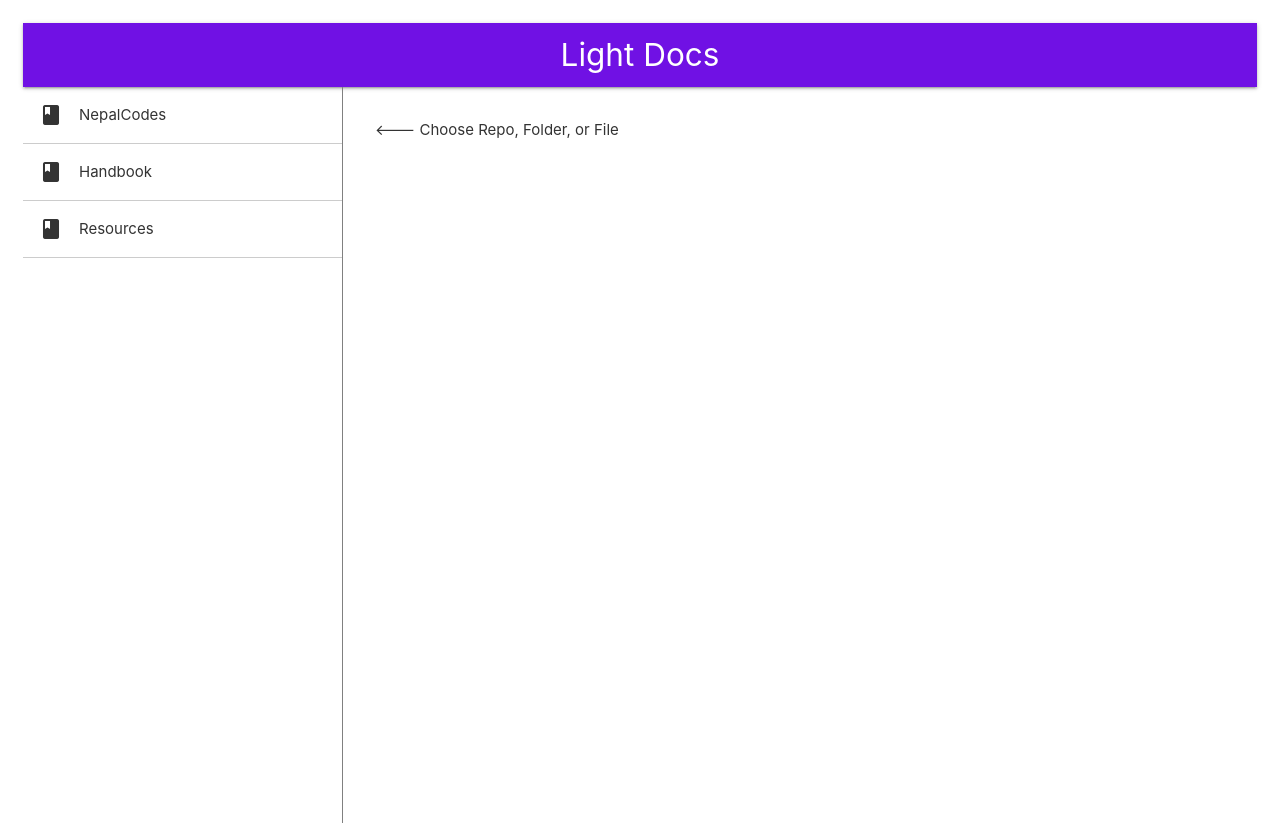
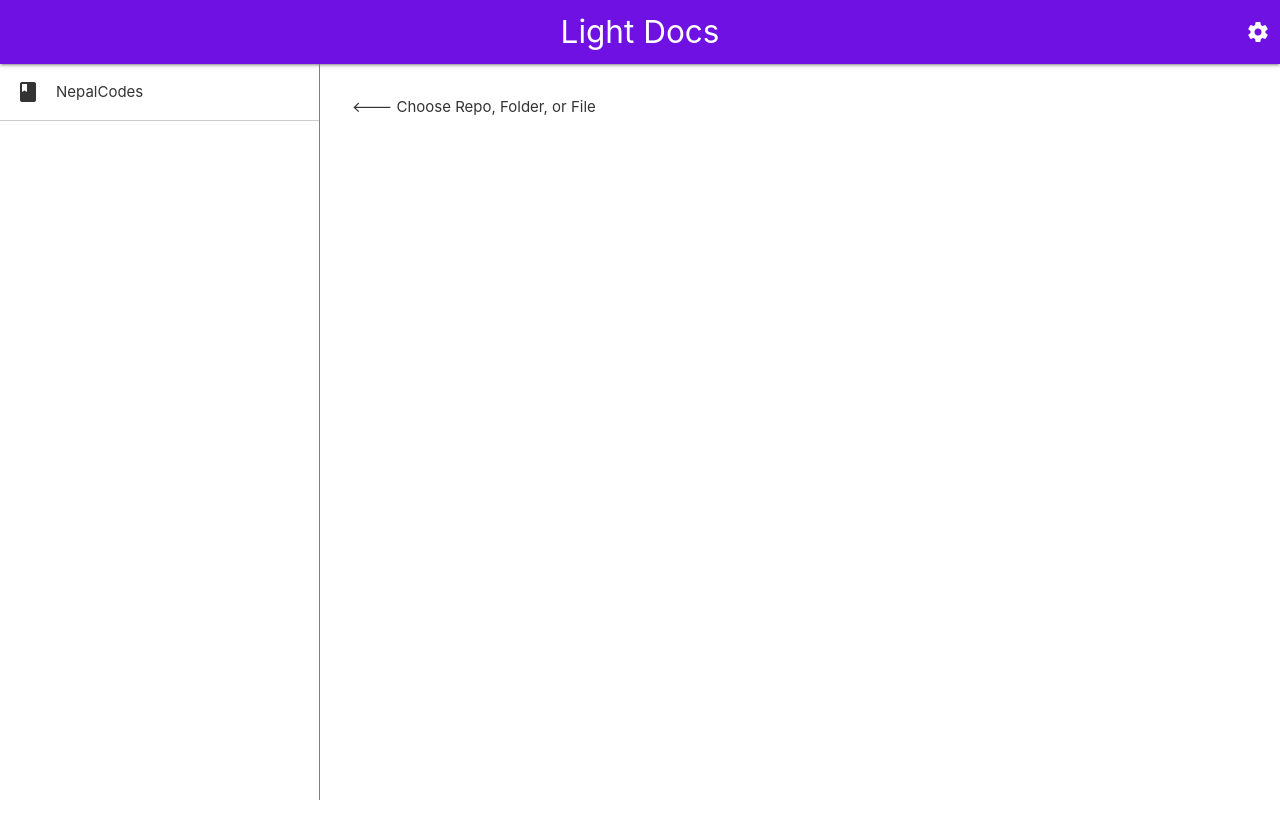
Before and after one commit to binamkayastha/light-docs, a Svelte app: page / in a window 1280 px wide. After the commit the page ends 800 px from the top, so only its background shows below. Built offline with nearby package versions, Linux system fonts and the light colour scheme.

Commit message:
Add config setting dialog to update config via URL
Update CSS
Create a store for config

```diff
--- a/public/global.css
+++ b/public/global.css
@@ -1,14 +1,6 @@
 html,
 body {
-  position: relative;
-  width: 100%;
-  height: 100%;
-}
-
-body {
   color: #333;
-  margin: 0;
-  padding: 8px;
   box-sizing: border-box;
   font-family: -apple-system, BlinkMacSystemFont, "Segoe UI", Roboto,
     Oxygen-Sans, Ubuntu, Cantarell, "Helvetica Neue", sans-serif;
--- a/public/index.html
+++ b/public/index.html
@@ -4,10 +4,25 @@
     <meta charset="utf-8" />
     <meta name="viewport" content="width=device-width,initial-scale=1" />
 
-    <title>Svelte app</title>
+    <title>Light Docs</title>
 
     <link rel="icon" type="image/png" href="/favicon.png" />
+    <!-- Compiled and minified CSS -->
+    <link
+      rel="stylesheet"
+      href="https://cdnjs.cloudflare.com/ajax/libs/materialize/1.0.0/css/materialize.min.css"
+    />
+
+    <!-- Compiled and minified JavaScript -->
+    <script src="https://cdnjs.cloudflare.com/ajax/libs/materialize/1.0.0/js/materialize.min.js"></script>
+    <!-- Icons -->
+    <link
+      href="https://fonts.googleapis.com/icon?family=Material+Icons"
+      rel="stylesheet"
+    />
+
     <link rel="stylesheet" href="/global.css" />
+
     <link rel="stylesheet" href="/build/bundle.css" />
 
     <script defer src="/build/bundle.js"></script>
--- a/src/App.svelte
+++ b/src/App.svelte
@@ -1,50 +1,32 @@
 <script>
-  // Poor persons livereload xD
-  //   setTimeout(function () {
-  //     window.location.reload(1);
-  //   }, 3000);
-  ////  }, 10000);
+  document.addEventListener("DOMContentLoaded", function() {
+    var elems = document.querySelectorAll(".modal");
+    var instances = M.Modal.init(elems, {});
+  });
 
   // Potentially use githubs markdown procesor instead
   // Potentially add mermaid plugin
   // https://www.npmjs.com/search?q=keywords%3Amarkdown-it-plugin%20mermaid
   import * as marked from "marked";
   import SidebarItem from "./components/SidebarItem.svelte";
+  import ConfigButton from "./components/ConfigButton.svelte";
+  import { config } from "./configStore.js";
 
-  let githubRepos = [
-    {
-      type: "repo",
-      name: "NepalCodes",
-      download_url:
-        "https://api.github.com/repos/nepalcodes/nepal-codes.github.io/contents/docs"
-    },
-    {
-      type: "repo",
-      name: "Handbook",
-      download_url: "https://api.github.com/repos/nepalcodes/handbook/contents/"
-    },
-    {
-      type: "repo",
-      name: "Resources",
-      download_url:
-        "https://api.github.com/repos/nepalcodes/resources/contents/"
-    }
-  ];
-  $: githubRepoURLs = githubRepos.map(repo => repo.download_url);
-  $: githubOneFolderAboveDocURLs = githubRepos.map(repo =>
+  $: githubRepoURLs = $config["githubRepos"].map(repo => repo.download_url);
+  $: githubOneFolderAboveDocURLs = $config["githubRepos"].map(repo =>
     repo.download_url
       .split("/")
       .slice(0, repo.download_url.split("/").length - 1)
       .join("/")
   );
   let currentFolderURL = "";
-  let sidebarItems = githubRepos;
+  $: sidebarItems = $config["githubRepos"];
   let mdFile = "<--- Choose Repo, Folder, or File";
 
   async function updateSidebar(url) {
     if (githubOneFolderAboveDocURLs.includes(url)) {
       console.log("Updating Sidebar to GithubRepos");
-      sidebarItems = githubRepos;
+      sidebarItems = $config["githubRepos"];
       return;
     }
     console.log("Updating Sidebar files and folders in this URL: " + url);
@@ -67,7 +49,8 @@
 
   async function updateDocWindow(url) {
     console.log("Updating Documentation Window with this url: " + url);
-    const rawMDFile = await getMDFile(url);
+    const responsePromise = await fetch(url);
+    const rawMDFile = await responsePromise.text();
     mdFile = marked.default(rawMDFile);
     // Todo sanitize output HTML
     // https://www.npmjs.com/package/marked
@@ -75,22 +58,9 @@
     // sanitize library, like DOMPurify (recommended), sanitize-html or insane
     // on the output HTML! 🚨
   }
-
-  async function getMDFile(url) {
-    const responsePromise = await fetch(url);
-    const rawMDFile = await responsePromise.text();
-    return rawMDFile;
-  }
 </script>
 
 <style>
-  main {
-    text-align: center;
-    padding: 1em;
-    max-width: 240px;
-    margin: 0 auto;
-  }
-
   h1 {
     color: #ff3e00;
     text-transform: uppercase;
@@ -98,11 +68,6 @@
     font-weight: 100;
   }
 
-  @media (min-width: 640px) {
-    main {
-      max-width: none;
-    }
-  }
   #sidebar {
     width: 320px;
     flex-shrink: 0;
@@ -118,24 +83,12 @@
   }
 </style>
 
-<svelte:head>
-  <!-- Compiled and minified CSS -->
-  <link
-    rel="stylesheet"
-    href="https://cdnjs.cloudflare.com/ajax/libs/materialize/1.0.0/css/materialize.min.css" />
-
-  <!-- Icons -->
-  <link
-    href="https://fonts.googleapis.com/icon?family=Material+Icons"
-    rel="stylesheet" />
-
-</svelte:head>
-
 <main>
   <div style="display: flex; flex-direction: column; min-height: 100vh;">
     <nav style="background-color: #7011e4;">
       <div class="nav-wrapper">
         <a href="#" class="brand-logo center">Light Docs</a>
+        <ConfigButton />
       </div>
     </nav>
 
--- /dev/null
+++ b/src/components/ConfigButton.svelte
@@ -0,0 +1,48 @@
+<script>
+  import { config } from "../configStore.js";
+  function onSave() {
+    $config = JSON.parse(document.getElementById("config-textarea").value);
+    console.log("/?config=" + encodeURI(JSON.stringify($config)));
+    window.location = "/?config=" + encodeURI(JSON.stringify($config));
+  }
+</script>
+
+<style>
+  .modal-content {
+    color: #000;
+  }
+  .bottom-part {
+    display: flex;
+    flex-direction: row;
+    justify-content: flex-end;
+    margin: 8px;
+  }
+</style>
+
+<div>
+  <!-- Modal Trigger -->
+  <div class="modal-trigger right" style="margin-right: 10px" href="#modal1">
+    <i class="material-icons">settings</i>
+  </div>
+
+  <!-- Modal Structure -->
+  <div id="modal1" class="modal">
+    <div class="modal-content">
+      <h4>Configuration</h4>
+      <textarea id="config-textarea" class="materialize-textarea">
+        {JSON.stringify($config, null, 2)}
+      </textarea>
+    </div>
+    <div class="bottom-part">
+      <div class="btn-flat modal-close waves-effect waves-green">Cancel</div>
+      <div
+        class="btn modal-close waves-effect waves-green"
+        on:click={() => {
+          onSave();
+        }}>
+        Save
+      </div>
+    </div>
+  </div>
+
+</div>
--- /dev/null
+++ b/src/configStore.js
@@ -0,0 +1,41 @@
+import { writable } from "svelte/store";
+
+export const config = writable(getConfigUrlParam());
+
+function getConfigUrlParam() {
+  const DEFAULT_CONFIG = {
+    githubRepos: [
+      {
+        type: "repo",
+        name: "NepalCodes",
+        download_url:
+          "https://api.github.com/repos/nepalcodes/nepal-codes.github.io/contents/docs",
+      },
+    ],
+  };
+  const rawConfigParam = getUrlParam("config", null);
+  const configParam = rawConfigParam
+    ? JSON.parse(decodeURI(rawConfigParam))
+    : DEFAULT_CONFIG;
+  return configParam;
+}
+
+function getUrlParam(parameter, defaultvalue) {
+  var urlparameter = defaultvalue;
+  if (window.location.href.indexOf(parameter) > -1) {
+    urlparameter = getUrlVars()[parameter];
+  }
+  return urlparameter;
+}
+
+function getUrlVars() {
+  var vars = {};
+  var parts = window.location.href.replace(/[?&]+([^=&]+)=([^&]*)/gi, function (
+    m,
+    key,
+    value
+  ) {
+    vars[key] = value;
+  });
+  return vars;
+}
```
